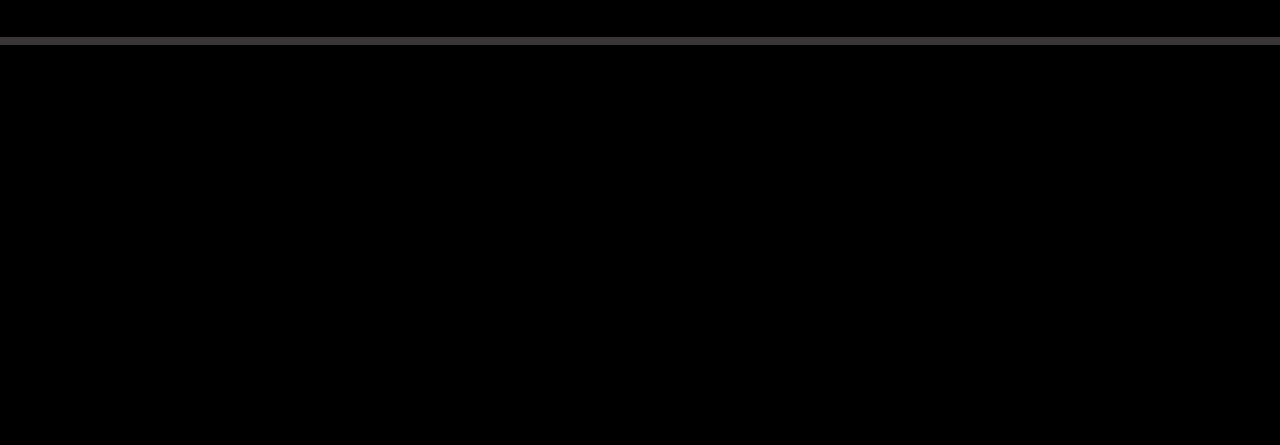
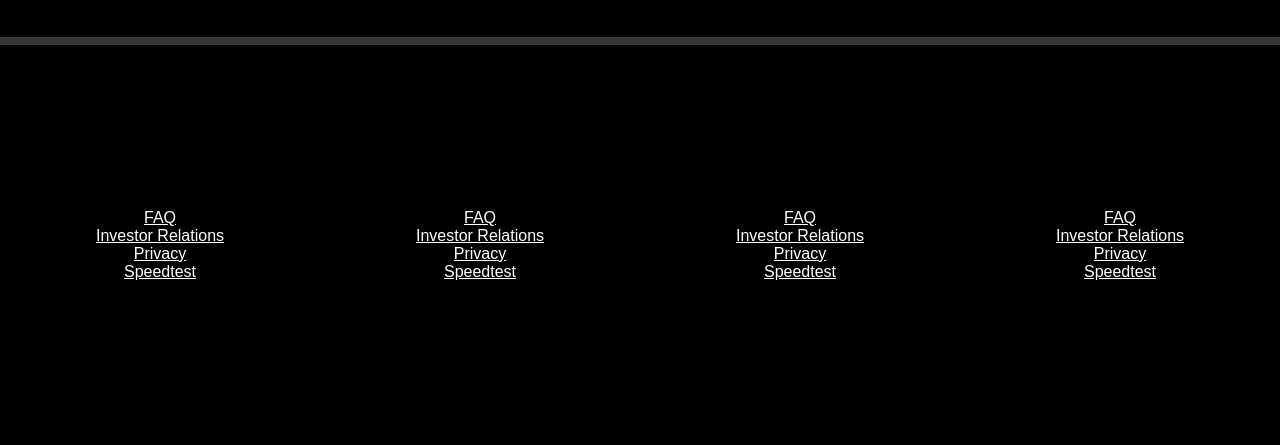
Before and after one commit to Craig-Rosario/Netflix_clone, a plain HTML site: page index.html in a window 1280 px wide. Shown: the part 2277-2722 px from the top of the page. Before the commit the page ends 2322 px from the top, so only its background shows below. Drawn offline with Linux system fonts and the light colour scheme; a web font is replaced by a local one.

Commit message:
Added test footer

```diff
--- a/index.html
+++ b/index.html
@@ -44,7 +44,9 @@
             </div>
             <div class="image1">
                 <img src="https://assets.nflxext.com/ffe/siteui/acquisition/ourStory/fuji/desktop/tv.png" alt="">
-                <video src="https://assets.nflxext.com/ffe/siteui/acquisition/ourStory/fuji/desktop/video-tv-in-0819.m4v" autoplay loop muted></video>
+                <video
+                    src="https://assets.nflxext.com/ffe/siteui/acquisition/ourStory/fuji/desktop/video-tv-in-0819.m4v"
+                    autoplay loop muted></video>
                 <!-- Video runs on autoplay only when muted -->
             </div>
         </section>
@@ -54,7 +56,8 @@
 
         <section class="second">
             <div class="image2">
-                <img src="https://assets.nflxext.com/ffe/siteui/acquisition/ourStory/fuji/desktop/mobile-0819.jpg" alt="">
+                <img src="https://assets.nflxext.com/ffe/siteui/acquisition/ourStory/fuji/desktop/mobile-0819.jpg"
+                    alt="">
             </div>
             <div class="subs2">
                 <h2>Download your shows to <br>watch offline</h2>
@@ -69,8 +72,11 @@
                 <p>Stream unlimited movies and TV shows on your phone, tablet, laptop, and TV.</p>
             </div>
             <div class="image3">
-                <img src="https://assets.nflxext.com/ffe/siteui/acquisition/ourStory/fuji/desktop/device-pile-in.png" alt="">
-                <video src="https://assets.nflxext.com/ffe/siteui/acquisition/ourStory/fuji/desktop/video-devices-in.m4v" autoplay loop muted></video>
+                <img src="https://assets.nflxext.com/ffe/siteui/acquisition/ourStory/fuji/desktop/device-pile-in.png"
+                    alt="">
+                <video
+                    src="https://assets.nflxext.com/ffe/siteui/acquisition/ourStory/fuji/desktop/video-devices-in.m4v"
+                    autoplay loop muted></video>
 
             </div>
         </section>
@@ -78,16 +84,48 @@
 
         <section class="fourth">
             <div class="image4">
-                <img src="https://occ-0-4748-2164.1.nflxso.net/dnm/api/v6/19OhWN2dO19C9txTON9tvTFtefw/AAAABVr8nYuAg0xDpXDv0VI9HUoH7r2aGp4TKRCsKNQrMwxzTtr-NlwOHeS8bCI2oeZddmu3nMYr3j9MjYhHyjBASb1FaOGYZNYvPBCL.png?r=54d" alt="">
+                <img src="https://occ-0-4748-2164.1.nflxso.net/dnm/api/v6/19OhWN2dO19C9txTON9tvTFtefw/AAAABVr8nYuAg0xDpXDv0VI9HUoH7r2aGp4TKRCsKNQrMwxzTtr-NlwOHeS8bCI2oeZddmu3nMYr3j9MjYhHyjBASb1FaOGYZNYvPBCL.png?r=54d"
+                    alt="">
             </div>
             <div class="subs4">
                 <h2>Create profiles for kids</h2>
-                <p>Send children on adventures with their favourite <br>characters in a space made just for them—free with <br>your membership.</p>
+                <p>Send children on adventures with their favourite <br>characters in a space made just for them—free
+                    with <br>your membership.</p>
             </div>
         </section>
         <div class="break"></div>
+        <footer>
+            <div class="f1">
+                <a href="https://help.netflix.com/en/node/412" target="_blank"><u>FAQ</u></a>
+                <a href="https://help.netflix.com/en/node/412" target="_blank"><u>Investor Relations</u></a>
+                <a href="https://help.netflix.com/en/node/412" target="_blank"><u>Privacy</u></a>
+                <a href="https://help.netflix.com/en/node/412" target="_blank"><u>Speedtest</u></a>
+            </div>
+            <div class="f1">
+                <a href="https://help.netflix.com/en/node/412" target="_blank"><u>FAQ</u></a>
+                <a href="https://help.netflix.com/en/node/412" target="_blank"><u>Investor Relations</u></a>
+                <a href="https://help.netflix.com/en/node/412" target="_blank"><u>Privacy</u></a>
+                <a href="https://help.netflix.com/en/node/412" target="_blank"><u>Speedtest</u></a>
+            </div>
+            <div class="f1">
+                <a href="https://help.netflix.com/en/node/412" target="_blank"><u>FAQ</u></a>
+                <a href="https://help.netflix.com/en/node/412" target="_blank"><u>Investor Relations</u></a>
+                <a href="https://help.netflix.com/en/node/412" target="_blank"><u>Privacy</u></a>
+                <a href="https://help.netflix.com/en/node/412" target="_blank"><u>Speedtest</u></a>
+            </div>
+            <div class="f1">
+                <a href="https://help.netflix.com/en/node/412" target="_blank"><u>FAQ</u></a>
+                <a href="https://help.netflix.com/en/node/412" target="_blank"><u>Investor Relations</u></a>
+                <a href="https://help.netflix.com/en/node/412" target="_blank"><u>Privacy</u></a>
+                <a href="https://help.netflix.com/en/node/412" target="_blank"><u>Speedtest</u></a>
+            </div>
+        </footer>
 
     </div>
+
+
+
 </body>
 
+
 </html>
--- a/style.css
+++ b/style.css
@@ -272,3 +272,23 @@ nav {
     font-weight: 400;
     font-size: 24px;
 }
+
+
+footer {
+    background-color: black;
+    height: 400px;
+    display: grid;
+    grid-template-columns: 1fr 1fr 1fr 1fr;
+}
+
+.f1 a {
+    text-decoration: none;
+    color: white;
+}
+
+.f1 {
+    display: flex;
+    flex-direction: column;
+    text-align: center;
+    margin: auto;
+}
```
